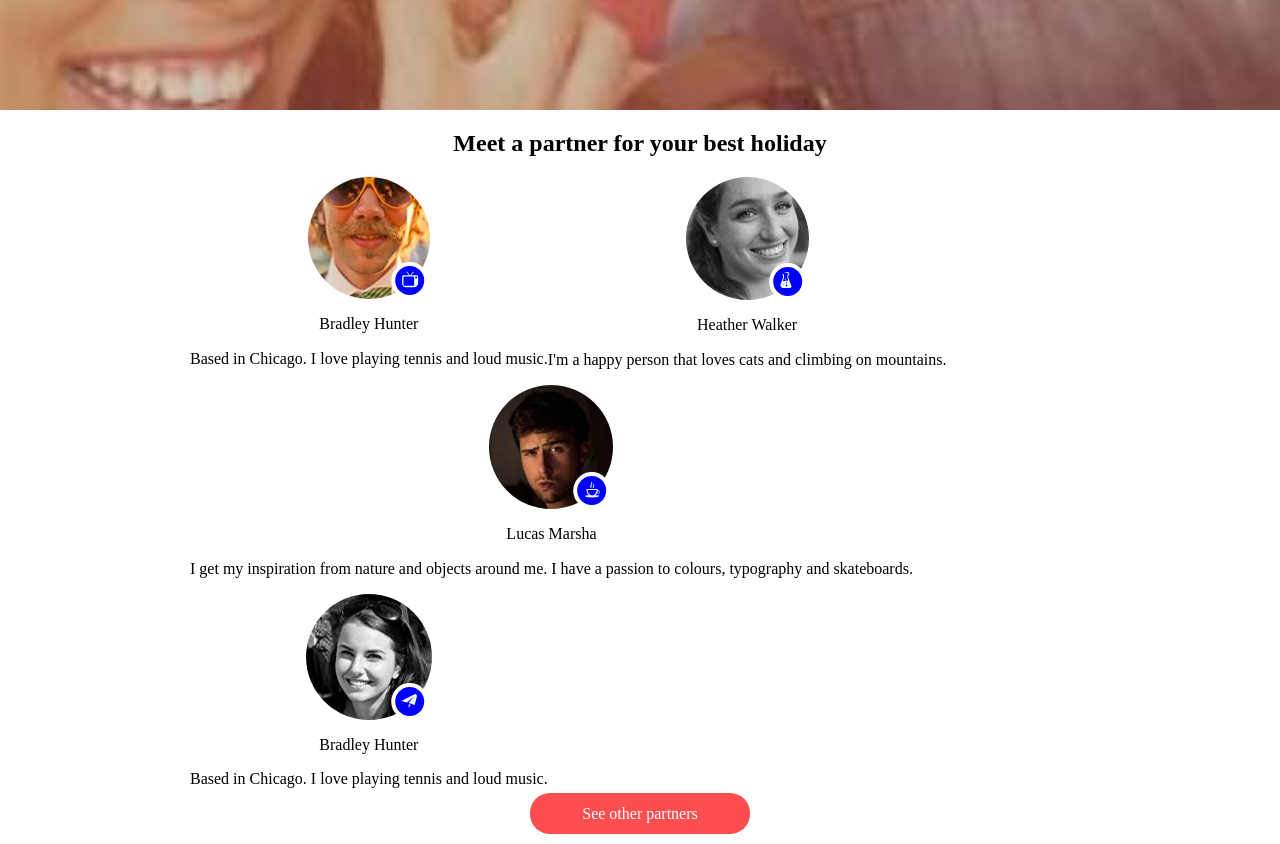
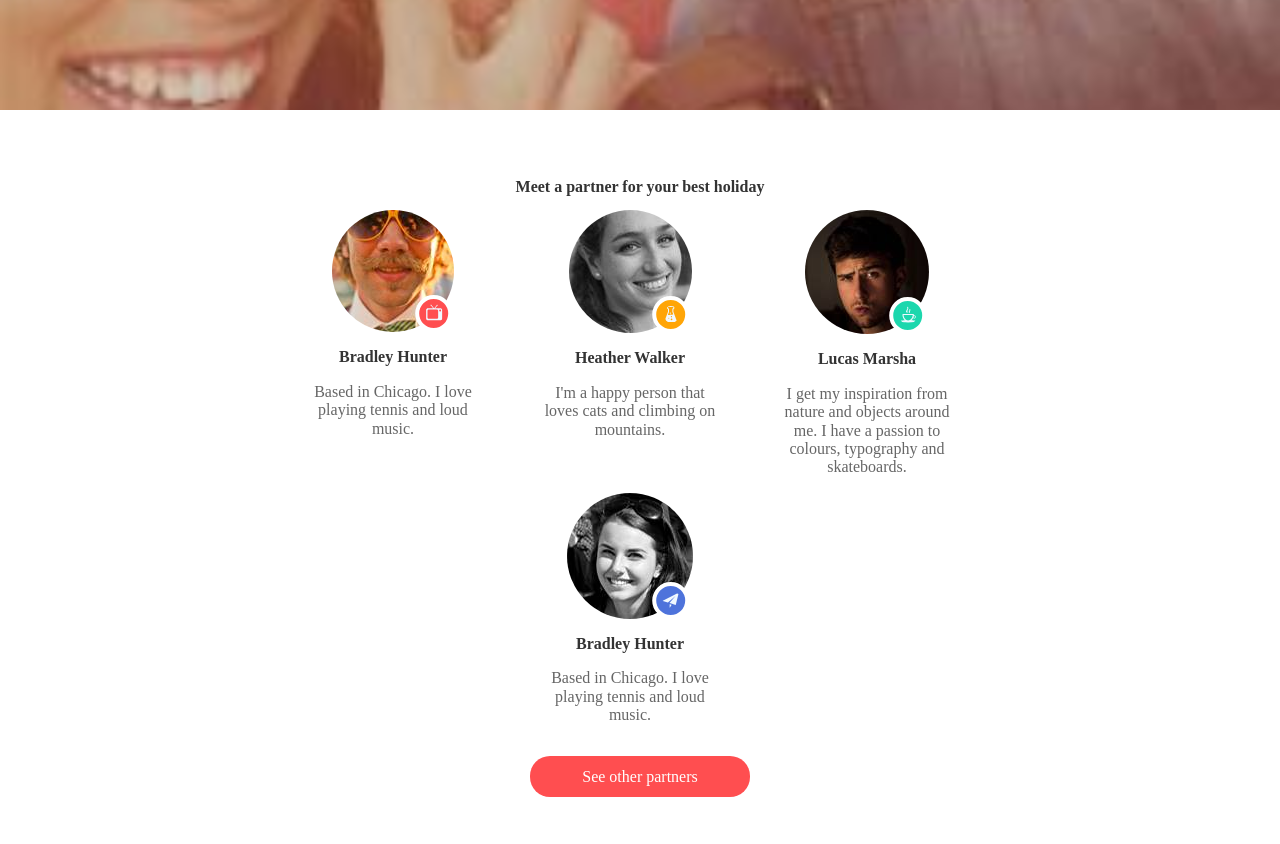
Before and after one commit to DenisSvinkovskij/goit-markup-hw-07, a plain HTML site: page index.html in a window 1280 px wide. Shown: the part 440-1284 px from the top of the page. Drawn offline with Linux system fonts and the light colour scheme.

Commit message:
Just little corects

```diff
--- a/css/style.css
+++ b/css/style.css
@@ -31,6 +31,7 @@ ul {
   max-width: 940px;
   padding-right: 20px;
   padding-left: 20px;
+  padding-bottom: 57px;
   margin-right: auto;
   margin-left: auto;
   text-align: center;
@@ -124,12 +125,29 @@ ul {
   padding-left: 52px;
 }
 
+.coll-too-action:hover,
+.coll-too-action:focus {
+  color: var(--accent-color);
+  background-color: var(--white-color);
+  border: 2px solid var(--accent-color);
+}
+
 .partners {
   margin: 0;
   padding: 0;
   display: flex;
   flex-wrap: wrap;
-  /* align-items: center; */
+  margin-bottom: 28px;
+  align-items: stretch;
+  justify-content: center;
+}
+
+.partners-item {
+  width: 217px;
+  text-align: center;
+  padding-right: 20px;
+  padding-left: 20px;
+  margin-right: 20px;
 }
 
 .image {
@@ -142,18 +160,94 @@ ul {
   border-radius: 50%;
 }
 
-.icon {
+.icon-tv {
   position: absolute;
   bottom: 0;
-  transform: translate3d(60%, 0, 0);
+  width: 37px;
+  height: 37px;
+  padding-top: 5px;
+  padding-right: 5px;
+  padding-bottom: 0px;
+  padding-left: 6px;
+  background-color: #ff4e50;
+  fill: aliceblue;
+  border: 4px solid var(--white-color);
+  border-radius: 50%;
+}
+
+.icon-flask {
+  position: absolute;
+  bottom: 0;
+  width: 37px;
+  height: 37px;
+  padding-top: 6px;
+  padding-right: 5px;
+  padding-bottom: 6px;
+  padding-left: 8px;
+  background-color: #ffa507;
+  fill: aliceblue;
+  border: 4px solid var(--white-color);
+  border-radius: 50%;
+}
+
+.icon-coffe {
+  position: absolute;
+  bottom: 0;
   width: 37px;
   height: 37px;
   padding-top: 5px;
   padding-right: 5px;
   padding-bottom: 6px;
   padding-left: 6px;
-  background-color: blue;
+  background-color: #1cd7ad;
   fill: aliceblue;
   border: 4px solid var(--white-color);
   border-radius: 50%;
 }
+
+.icon-telegram {
+  position: absolute;
+  bottom: 0;
+  width: 37px;
+  height: 37px;
+  padding-top: 6px;
+  padding-right: 2px;
+  padding-bottom: 6px;
+  padding-left: 6px;
+  background-color: #4e73db;
+  fill: aliceblue;
+  border: 4px solid var(--white-color);
+  border-radius: 50%;
+}
+
+.partners-item .icon {
+  transform: translate3d(60%, 0, 0) scale(1);
+  transition: transfomr 250ms linear;
+}
+
+.partners-item:hover .icon {
+  transform: translate3d(60%, 0, 0) scale(1.05);
+}
+
+.partners-title {
+  font-size: 22px;
+  color: var(--strong-text-color);
+  font: var(--strong-text);
+  font-weight: 700;
+  margin-top: 68px;
+  margin-bottom: 14px;
+}
+
+.name-partner {
+  font-size: 14px;
+  color: var(--strong-text-color);
+  font: var(--strong-text);
+  font-weight: 700;
+}
+
+.about-partner {
+  font-size: 14px;
+  color: var(--small-text-color);
+  font: var(--small-text);
+  font-weight: 300;
+}
--- a/index.html
+++ b/index.html
@@ -37,7 +37,7 @@
               width="122"
               class="photo"
             />
-            <svg class="icon">
+            <svg class="icon-tv icon">
               <use href="./images/icons/icon-tv.svg#icon-tv"></use>
             </svg>
           </div>
@@ -55,7 +55,7 @@
               width="123"
               class="photo"
             />
-            <svg class="icon">
+            <svg class="icon-flask icon">
               <use href="./images/icons/icon-flask.svg#icon-flask"></use>
             </svg>
           </div>
@@ -72,7 +72,7 @@
               width="124"
               class="photo"
             />
-            <svg class="icon">
+            <svg class="icon-coffe icon">
               <use href="./images/icons/icon-coffe.svg#icon-coffe"></use>
             </svg>
           </div>
@@ -90,7 +90,7 @@
               width="126"
               class="photo"
             />
-            <svg class="icon">
+            <svg class="icon-telegram icon">
               <use href="./images/icons/icon-telegram.svg#icon-telegram"></use>
             </svg>
           </div>
@@ -100,7 +100,7 @@
           </p>
         </li>
       </ul>
-      <a href="" class="coll-too-action">See other partners</a>
+      <a href="" class="coll-too-action other-partners">See other partners</a>
     </section>
   </body>
 </html>
```
